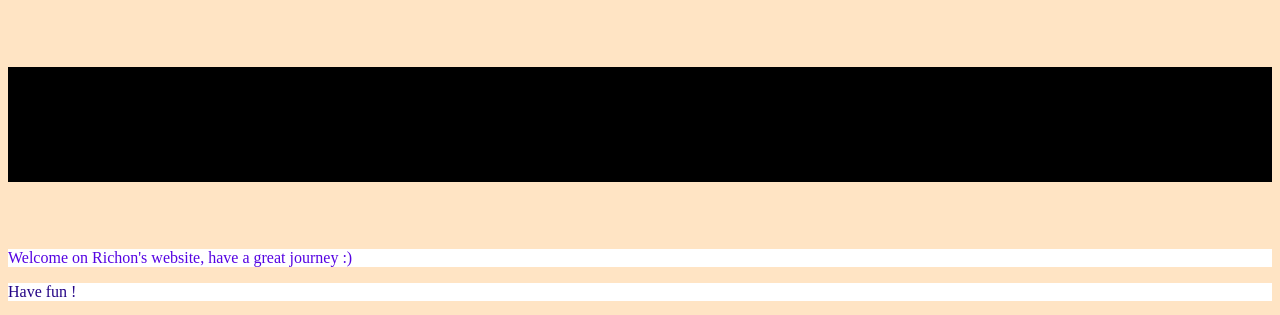
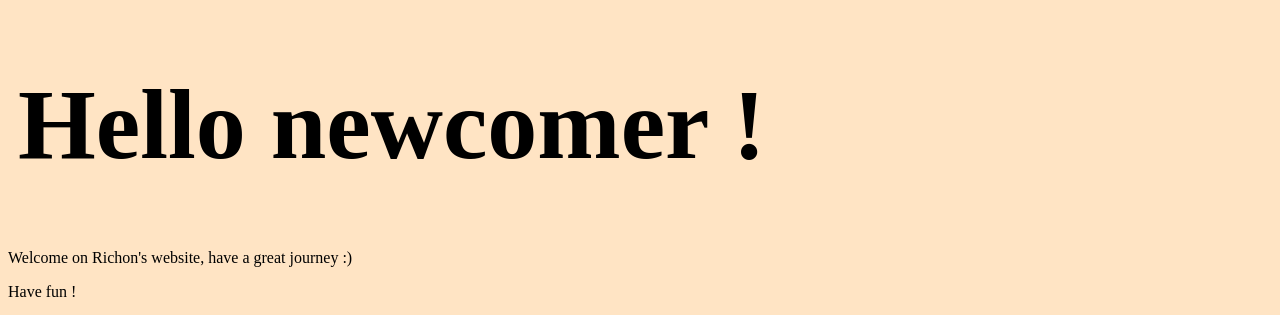
Before and after one commit to Richonn/my_website, a plain HTML site: page index.html in a window 1280 px wide. Shown: the top 315 px of the page. Drawn offline with Linux system fonts and the light colour scheme; grey boxes are pictures that could not be loaded.

Commit message:
it's a begining ^^'

```diff
--- a/css/styles.css
+++ b/css/styles.css
@@ -1,20 +1,21 @@
 p.welcome{
-    color: #5503e2;
-    background-color: #fff;
+    color: #000;
+    background-color:bisque;
     size: 40px;
 }
 p.cheers{
-    color:#240486;
-    background-color: #fff;
+    color:#000;
+    background-color: bisque;
     size: 10px;
     opacity: 1;
 }
 body.main_background{
-    background-color:bisque;
+    color:#000;
+    background-color: bisque;
 }
 h1.main_title{
     font-size: 100px;
-    background-color: rgb(0, 0, 0);
+    color:#000;
+    background-color: bisque;
     padding-left: 10px;
-
 }
```
